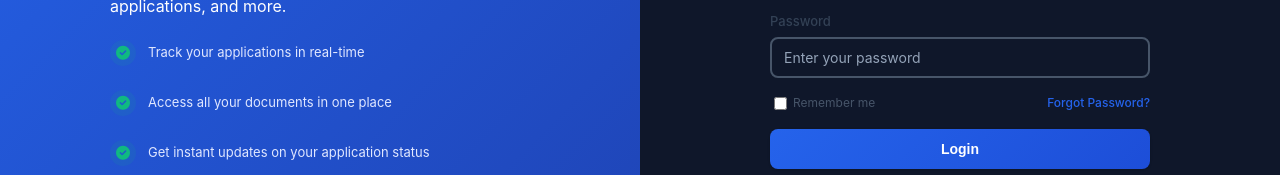
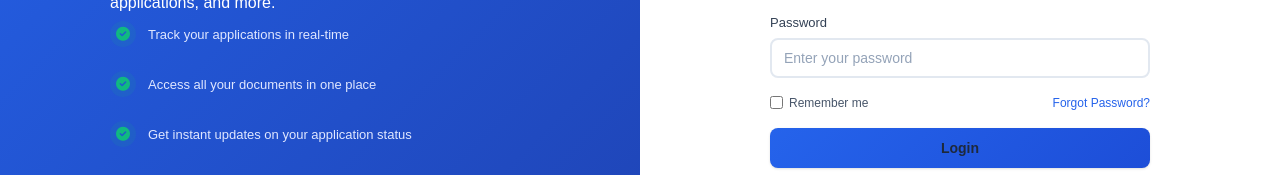
Before and after one commit to darlwhizkid/LegitCar, a plain HTML site: page login.html in a window 1280 px wide. Shown: the part 358-533 px from the top of the page. Drawn offline with Linux system fonts and the dark colour scheme.

Commit message:
fixed the dark form issue

```diff
--- a/assets/css/login.css
+++ b/assets/css/login.css
@@ -27,6 +27,15 @@
   --shadow-md: 0 4px 6px -1px rgb(0 0 0 / 0.1), 0 2px 4px -2px rgb(0 0 0 / 0.1);
   --shadow-lg: 0 10px 15px -3px rgb(0 0 0 / 0.1), 0 4px 6px -4px rgb(0 0 0 / 0.1);
   --shadow-xl: 0 20px 25px -5px rgb(0 0 0 / 0.1), 0 8px 10px -6px rgb(0 0 0 / 0.1);
+}
+
+/* Force light mode for login page */
+:root {
+  color-scheme: light only !important;
+}
+
+html, body {
+  color-scheme: light only !important;
 }
 
 * {
@@ -790,14 +799,27 @@ body {
 
 /* Dark mode support (optional) */
 @media (prefers-color-scheme: dark) {
+  /* Force white backgrounds even in dark mode */
+  .login-right,
+  .auth-container,
+  .auth-form,
+  .form-group input,
+  .form-group select,
+  .auth-submit-btn,
+  .social-button {
+    background-color: #ffffff !important;
+    color: #1e293b !important;
+  }
+
+  /* Keep the CSS variables as light theme */
   :root {
-    --text-color: #f1f5f9;
-    --text-light: #94a3b8;
-    --white: #0f172a;
-    --gray-50: #1e293b;
-    --gray-100: #334155;
-    --gray-200: #475569;
-    --border-color: #475569;
+    --white: #ffffff !important;
+    --text-color: #1e293b !important;
+    --text-light: #64748b !important;
+    --gray-50: #f8fafc !important;
+    --gray-100: #f1f5f9 !important;
+    --gray-200: #e2e8f0 !important;
+    --border-color: #e2e8f0 !important;
   }
 }
 
--- a/login.html
+++ b/login.html
@@ -2,16 +2,17 @@
 <html lang="en">
   <head>
     <meta charset="UTF-8" />
+    <meta name="color-scheme" content="light only" />
     <meta
       name="viewport"
-      content="width=device-width, initial-scale=1.0, maximum-scale=1.0, user-scalable=no"
+      content="width=device-width, initial-scale=1.0"
     />
     <meta
       name="description"
       content="Login to your account to access your dashboard, track applications, and more."
     />
     <title>Login | Propamit</title>
-    <link rel="stylesheet" href="assets/css/styles.css" />
+    <link rel="stylesheet" href="assets/css/style.css" />
     <link rel="stylesheet" href="assets/css/login.css" />
     <link
       rel="stylesheet"
```
